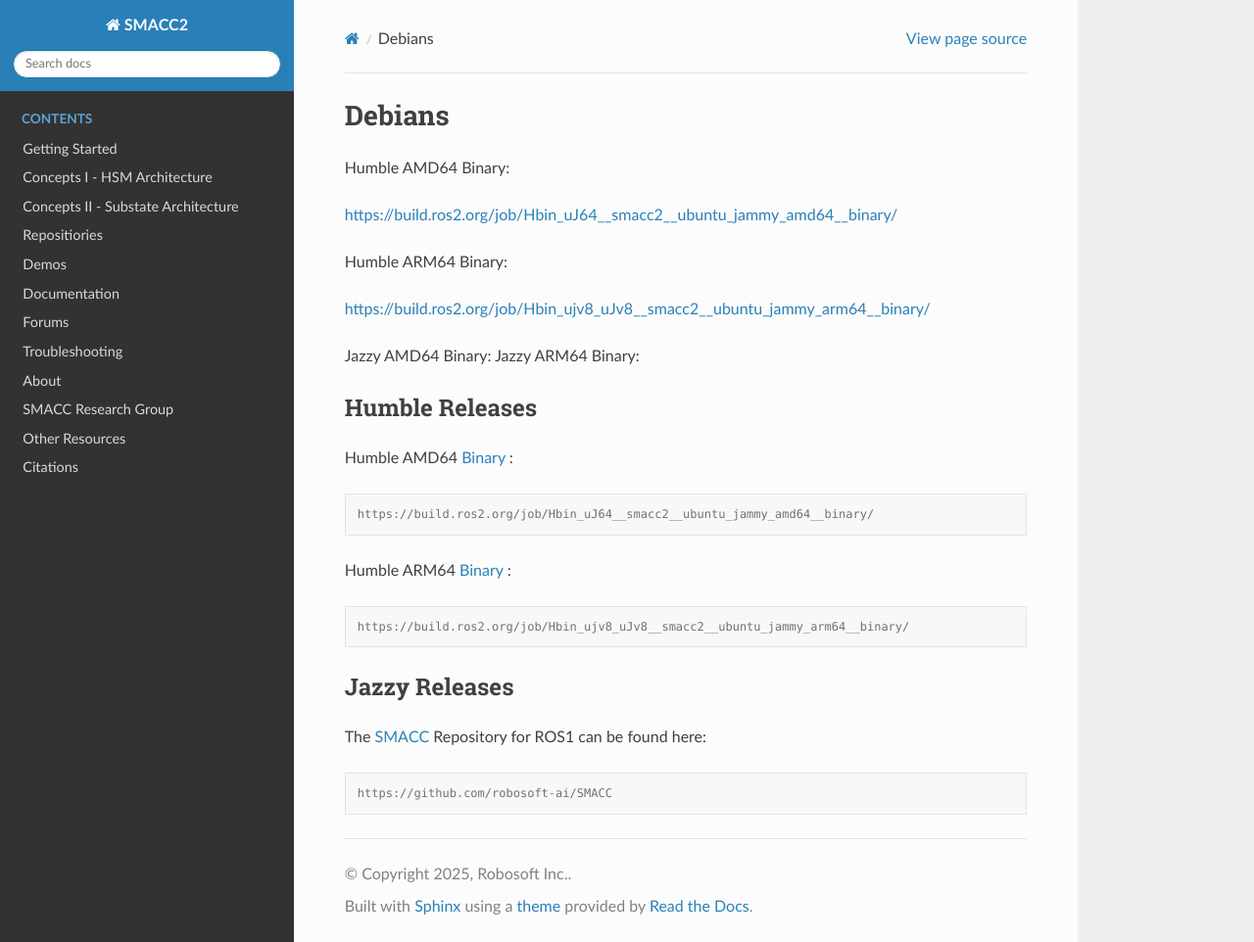
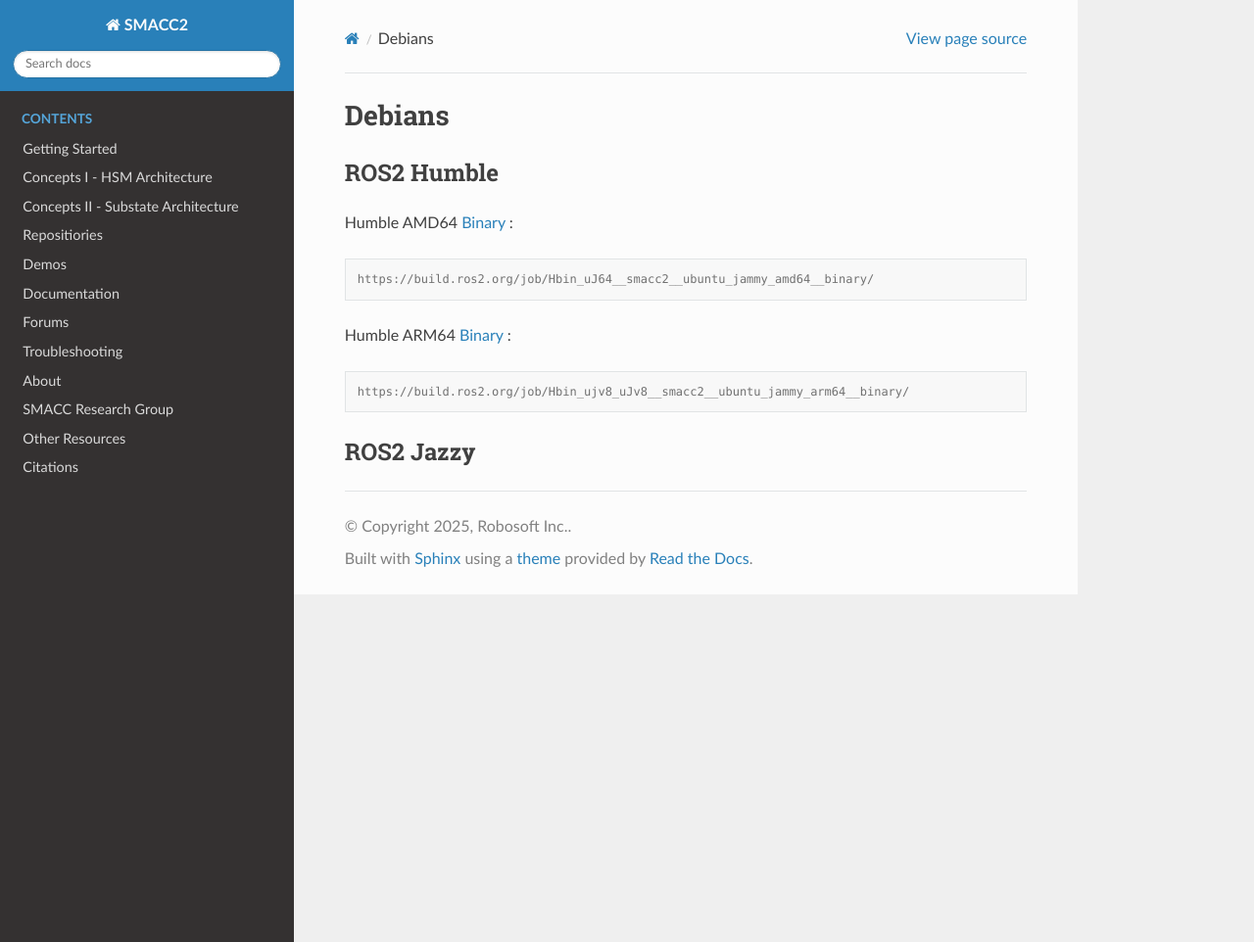
Before and after one commit to robosoft-ai/smacc2_docs, a Sphinx documentation site: the page built from docs/source/debians.rst, in a window 1280 px wide and 962 px high. Shown: the whole window at 98% size. Built offline with Sphinx 7.4.7 and the Read the Docs theme 3.1.0, drawn with Linux system fonts in a browser that asks for light colours.

Commit message:
Update debians.rst

```diff
--- a/docs/source/debians.rst
+++ b/docs/source/debians.rst
@@ -1,18 +1,7 @@
 Debians
 ======
 
-Humble AMD64 Binary:
-
-https://build.ros2.org/job/Hbin_uJ64__smacc2__ubuntu_jammy_amd64__binary/
-
-Humble ARM64 Binary:
-
-https://build.ros2.org/job/Hbin_ujv8_uJv8__smacc2__ubuntu_jammy_arm64__binary/
-
-Jazzy AMD64 Binary:
-Jazzy ARM64 Binary:
-
-Humble Releases
+ROS2 Humble
 ----------------
 
 Humble AMD64 `Binary <https://build.ros2.org/job/Hbin_uJ64__smacc2__ubuntu_jammy_amd64__binary/>`_ :
@@ -28,11 +17,5 @@
    https://build.ros2.org/job/Hbin_ujv8_uJv8__smacc2__ubuntu_jammy_arm64__binary/
 
 
-Jazzy Releases
+ROS2 Jazzy
 ------------
-
-The `SMACC <https://github.com/robosoft-ai/SMACC>`_ Repository for ROS1 can be found here:
-
-.. code-block:: console
-
-   https://github.com/robosoft-ai/SMACC
```
